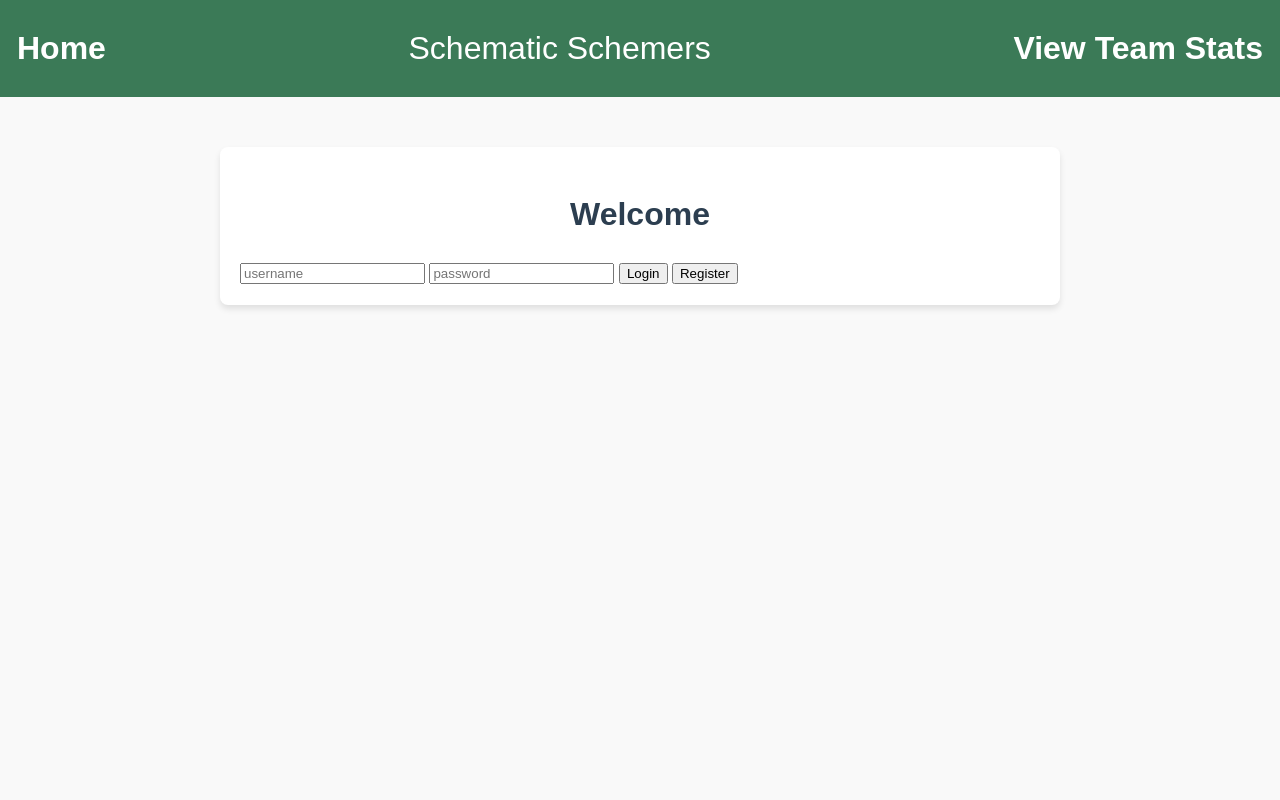
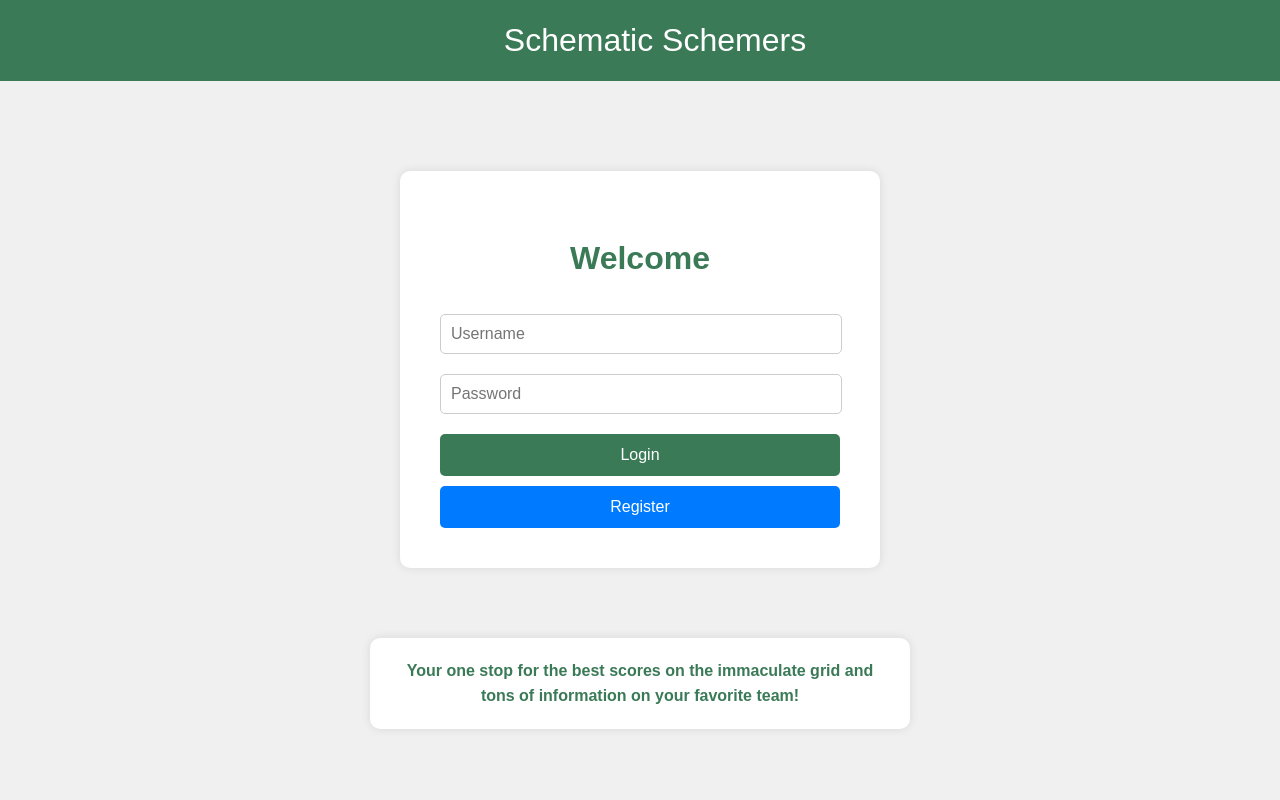
Before and after one commit to alanvillagrand/schematic-schemers-csi3335, a Flask app: page / in a window 1280 px wide. Run offline with Flask 3, Linux system fonts and the light colour scheme.

Commit message:
better looking login/register page

```diff
--- a/app/templates/index.html
+++ b/app/templates/index.html
@@ -1,45 +1,134 @@
-{% extends "base.html" %}
+{% block body %}
+    <!DOCTYPE html>
+    <html lang="en">
+    <head>
+        <meta charset="UTF-8">
+        <meta http-equiv="X-UA-Compatible" content="IE=edge" />
+        <meta name="viewport" content="width=device-width, initial-scale=1.0" />
+        <link rel="stylesheet" href="{{ url_for('static', filename='style.css') }}">
+        <title>Authentication</title>
+        <style>
+            body {
+                font-family: Arial, sans-serif;
+                background-color: #f0f0f0;
+                margin: 0;
+                display: flex;
+                justify-content: center;
+                align-items: center;
+                height: 100vh;
+                flex-direction: column;
+            }
+            header {
+                background-color: #3b7a57;
+                color: white;
+                padding: 15px;
+                font-size: 2em;
+                text-align: center;
+                position: fixed;
+                top: 0;
+                left: 0;
+                width: 100%;
+                z-index: 1000;
+            }
+            .container {
+                background-color: white;
+                padding: 40px;
+                border-radius: 10px;
+                box-shadow: 0px 0px 10px rgba(0, 0, 0, 0.1);
+                text-align: center;
+                max-width: 400px;
+                width: 100%;
+                margin-top: 100px; /* Adjust margin to push form below header */
+            }
+            .tagline-box {
+                background-color: #ffffff;
+                padding: 20px;
+                border-radius: 10px;
+                box-shadow: 0px 0px 10px rgba(0, 0, 0, 0.1);
+                text-align: center;
+                max-width: 500px;
+                width: 100%;
+                margin-top: 20px;
+                color: #3b7a57;
+                font-weight: bold;
+            }
+            h1 {
+                color: #3b7a57;
+            }
+            .input-field {
+                width: calc(100% - 20px);
+                padding: 10px;
+                margin: 10px 0;
+                border: 1px solid #ccc;
+                border-radius: 5px;
+                font-size: 1em;
+            }
+            .btn {
+                width: 100%;
+                padding: 12px;
+                margin-top: 10px;
+                font-size: 1em;
+                color: white;
+                background-color: #3b7a57;
+                border: none;
+                border-radius: 5px;
+                cursor: pointer;
+                transition: background-color 0.3s;
+            }
+            .btn:hover {
+                background-color: #2e5945;
+            }
+            .btn-register {
+                background-color: #007bff;
+            }
+            .btn-register:hover {
+                background-color: #0062cc;
+            }
+        </style>
+    </head>
+    <body>
+    <header>
+        Schematic Schemers
+    </header>
 
-{% block body %}
     <div class="container">
         <h1>Welcome</h1>
         <form id="auth-form" action="{{ url_for('auth.login') }}" method="post">
             <input type="text"
                    name="username"
-               placeholder="username"
-               class="input-field" />
+                   placeholder="Username"
+                   class="input-field" required />
             <input type="password"
                    name="password"
-               placeholder="password"
-               class="input-field" />
-        <input type="submit"
-               value="Login"
-               class="btn btn-login"
-               onClick="setActionForm('login')" />
-        <input type="button"
-               value="Register"
-               class="btn btn-login"
-               onClick="setActionForm('register')" />
+                   placeholder="Password"
+                   class="input-field" required />
+            <button type="button"
+                    class="btn"
+                    onclick="setActionForm('login')">Login</button>
+            <button type="button"
+                    class="btn btn-register"
+                    onclick="setActionForm('register')">Register</button>
         </form>
     </div>
 
+    <div class="tagline-box">
+        Your one stop for the best scores on the immaculate grid and tons of information on your favorite team!
+    </div>
 
     <script>
-    function setActionForm(action){
+        function setActionForm(action) {
             let form = document.getElementById("auth-form");
             if (action === 'login') {
-            form.acton = "{{ url_for('auth.login') }}";
+                form.action = "{{ url_for('auth.login') }}";
                 form.method = 'post';
                 form.submit();
-
-        }
-        else if (action === "register"){
+            } else if (action === "register") {
                 form.action = "{{ url_for('auth.register') }}";
                 form.method = 'post';
                 form.submit();
             }
         }
-
-
     </script>
+    </body>
+    </html>
 {% endblock %}
```
Lines whose indentation alone changed are shown as unchanged.
